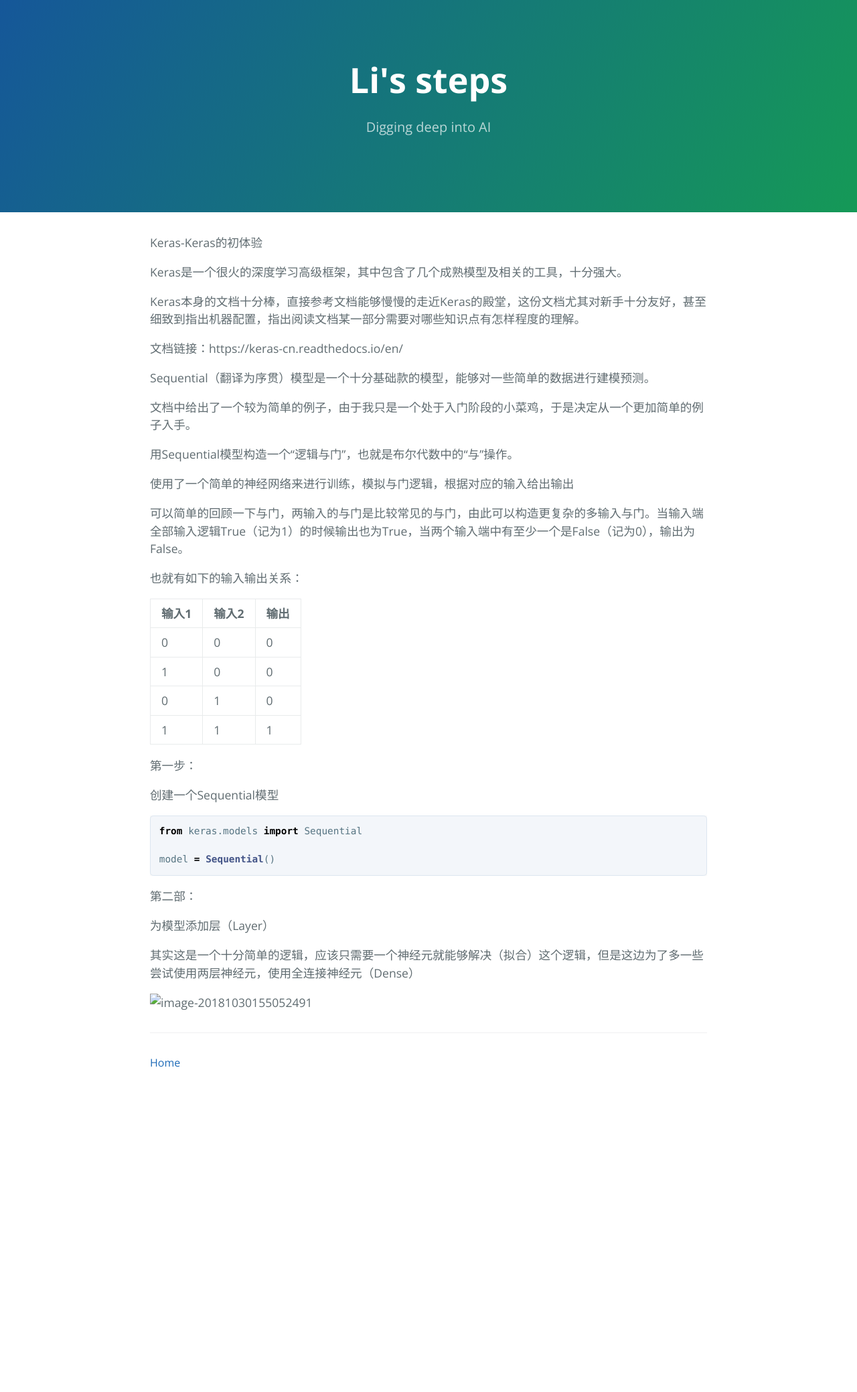
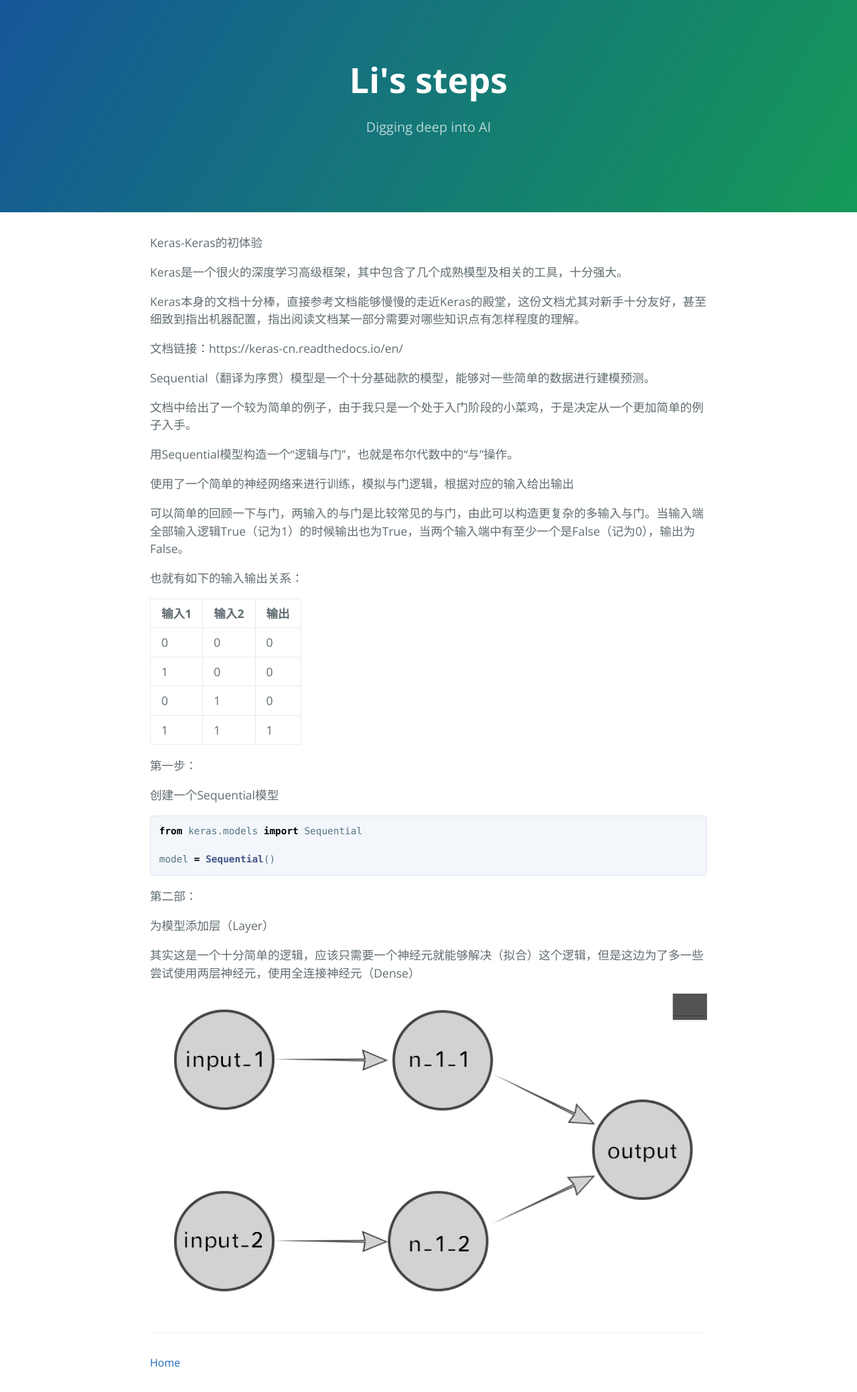
Before and after one commit to Doublingli/doublingli.github.io, a Jekyll site: the page built from new_to_keras.md, in a window 1280 px wide. Shown: the whole page at 67% size. Built offline with Jekyll 4.4.1, drawn with Linux system fonts in a browser that asks for light colours; our own code applies the rules of GitHub Pages for plain Markdown files; before the commit the page ends 1631 px from its top, so only the background shows below that.

Commit message:
更新图片索引

```diff
--- a/new_to_keras.md
+++ b/new_to_keras.md
@@ -51,4 +51,4 @@ model = Sequential()
 
 其实这是一个十分简单的逻辑，应该只需要一个神经元就能够解决（拟合）这个逻辑，但是这边为了多一些尝试使用两层神经元，使用全连接神经元（Dense）
 
-![image-20181030155052491](/Users/lili/Documents/doublingli.github.io/images/step2_1.jpg)
+![step2_1](./images/step2_1.jpg)
```
